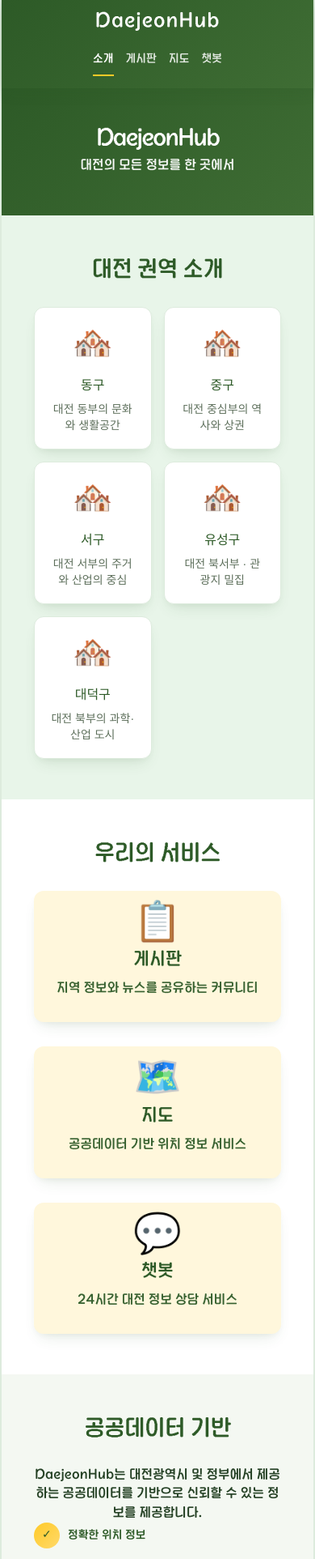
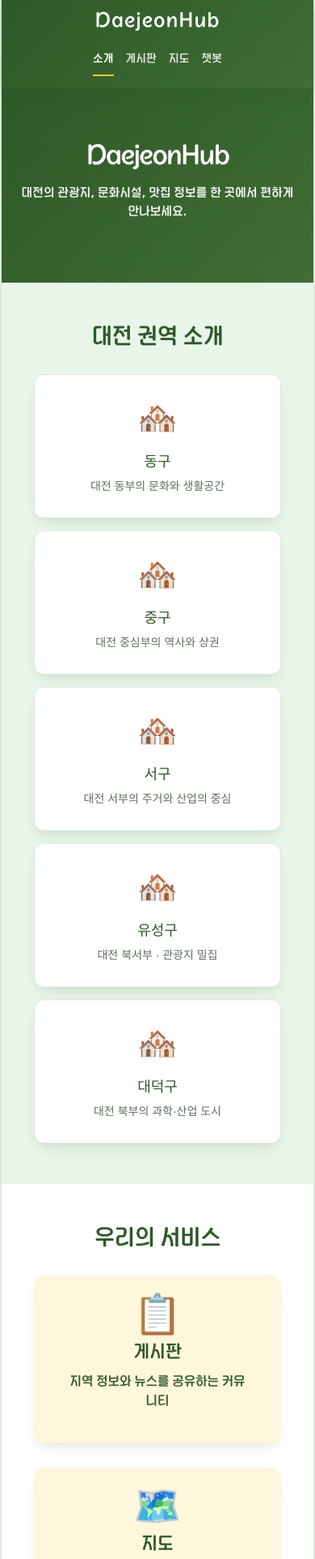
Before and after one commit to dang0321/Daejeonhub, a Vue app: page / in a window 390 px wide. Shown: the top 1925 px of the page at 81% size. Built offline with nearby package versions, Linux system fonts and the light colour scheme; no server answers.

Commit message:
홈화면 우리의 서비스 버튼 각 페이지와 연결

```diff
--- a/src/views/HomeView.vue
+++ b/src/views/HomeView.vue
@@ -15,22 +15,29 @@ const services = [
   {
     icon: '📋',
     title: '게시판',
-    description: '지역 정보와 뉴스를 공유하는 커뮤니티'
+    description: '지역 정보와 뉴스를 공유하는 커뮤니티',
+    routeName: 'Board'
   },
   {
     icon: '🗺️',
     title: '지도',
-    description: '공공데이터 기반 위치 정보 서비스'
+    description: '공공데이터 기반 위치 정보 서비스',
+    routeName: 'Map'
   },
   {
     icon: '💬',
     title: '챗봇',
-    description: '24시간 대전 정보 상담 서비스'
+    description: '24시간 대전 정보 상담 서비스',
+    routeName: 'Chat'
   }
 ]
 
 const goToRegion = (slug) => {
   router.push({ name: 'Region', params: { regionName: slug } })
+}
+
+const goToService = (routeName) => {
+  router.push({ name: routeName })
 }
 </script>
 
@@ -40,7 +47,7 @@ const goToRegion = (slug) => {
     <section class="hero">
       <div class="hero-content">
         <h1>DaejeonHub</h1>
-        <p>대전의 모든 정보를 한 곳에서</p>
+        <p>대전의 관광지, 문화시설, 맛집 정보를 한 곳에서 편하게 만나보세요.</p>
       </div>
     </section>
 
@@ -69,11 +76,17 @@ const goToRegion = (slug) => {
       <div class="container">
         <h2>우리의 서비스</h2>
         <div class="services-grid">
-          <div v-for="service in services" :key="service.title" class="service-card">
+          <button
+            v-for="service in services"
+            :key="service.title"
+            type="button"
+            class="service-card"
+            @click="goToService(service.routeName)"
+          >
             <div class="service-icon">{{ service.icon }}</div>
             <h3>{{ service.title }}</h3>
             <p>{{ service.description }}</p>
-          </div>
+          </button>
         </div>
       </div>
     </section>
@@ -138,12 +151,23 @@ const goToRegion = (slug) => {
   margin-bottom: 10px;
   font-weight: bold;
   color: white;
+  padding: 12px;
 }
 
 .hero-content p {
   font-size: 24px;
   opacity: 0.95;
   font-weight: 300;
+}
+
+.hero-button {
+  background: var(--point);
+  color: white;
+  padding: 10px 20px;
+  border-radius: 50px;
+  font-weight: bold;
+  margin-top: 10px;
+  cursor: pointer;
 }
 
 .regions-section {
@@ -225,9 +249,15 @@ const goToRegion = (slug) => {
   text-align: center;
   transition: transform 0.3s ease, box-shadow 0.3s ease;
   box-shadow: var(--shadow);
+  border: none;
+  font: inherit;
+  cursor: pointer;
+  width: 100%;
 }
 
-.service-card:hover {
+.service-card:hover,
+.service-card:focus-visible {
+  outline: none;
   transform: translateY(-8px);
   box-shadow: 0 12px 24px rgba(45, 90, 39, 0.17);
 }
@@ -309,16 +339,21 @@ const goToRegion = (slug) => {
 
 /* 반응형 디자인 */
 @media (max-width: 768px) {
+  .hero {
+    padding: 72px 20px 64px;
+  }
+
   .hero-content h1 {
-    font-size: 36px;
+    font-size: 40px;
   }
 
   .hero-content p {
     font-size: 18px;
   }
 
-  .hero {
-    padding: 50px 20px;
+  .hero-button {
+    padding: 11px 22px;
+    font-size: 15px;
   }
 
   .regions-section,
@@ -354,32 +389,22 @@ const goToRegion = (slug) => {
 }
 
 @media (max-width: 480px) {
+  .hero {
+    padding: 60px 16px 56px;
+  }
+
   .hero-content h1 {
-    font-size: 28px;
+    font-size: 32px;
   }
 
   .hero-content p {
-    font-size: 16px;
+    font-size: 15px;
+    margin-bottom: 20px;
   }
 
-  .regions-grid {
-    grid-template-columns: repeat(2, 1fr);
-  }
-
-  .region-card {
-    padding: 20px;
-  }
-
-  .region-card h3 {
-    font-size: 16px;
-  }
-
-  .service-card {
-    padding: 30px 20px;
-  }
-
-  .feature {
-    font-size: 14px;
+  .hero-button {
+    width: 100%;
+    max-width: 220px;
   }
 }
 </style>
```
